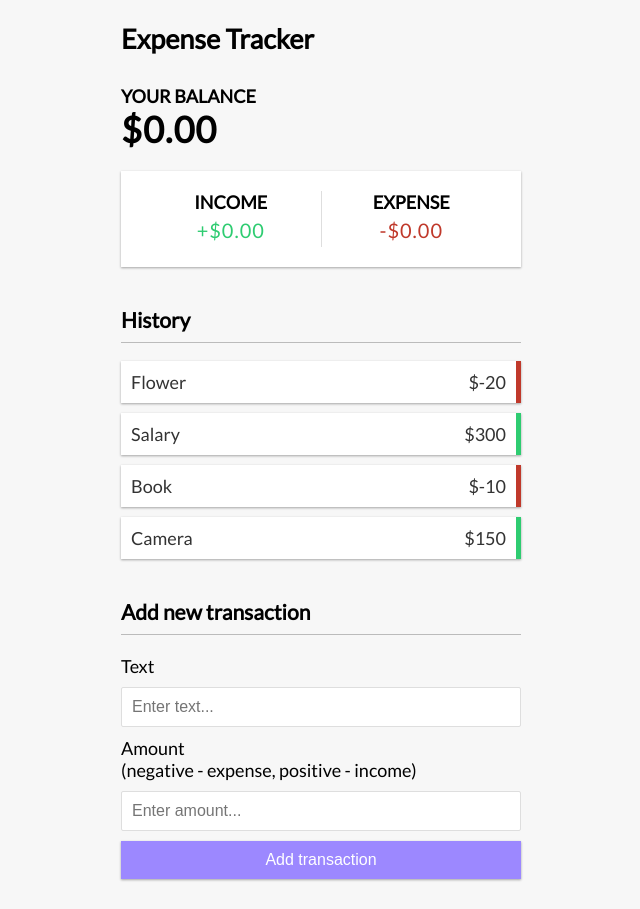
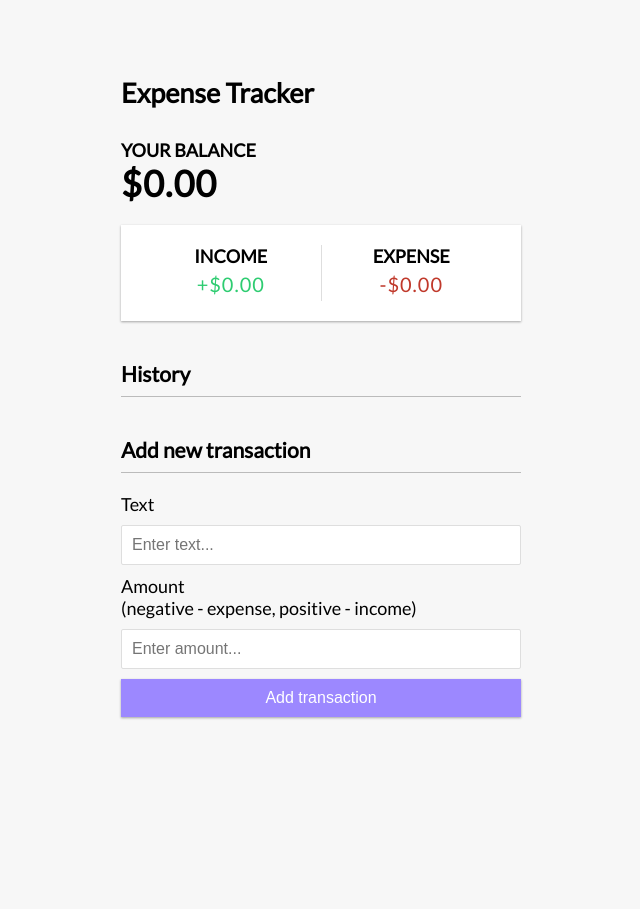
Before and after one commit to FilipeGDPC/Projeto-Vue-expense-tracker, a Vue app in the folder vue-expense-tracker/: page / in a window 1280 px wide. Shown: the whole page, without its empty margins (319-959 px from the left). After the commit the page ends 800 px from the top, so only its background shows below. Built offline with nearby package versions, Linux system fonts and the light colour scheme.

Commit message:
Refactor TransactionList component to accept transactions as a prop

```diff
--- a/vue-expense-tracker/src/App.vue
+++ b/vue-expense-tracker/src/App.vue
@@ -3,25 +3,24 @@
     <div class="container">
     <Balance />
     <IncomeExpenses />
-    <TransactionList />
+    <TransactionList :transactions="transactions" />
     <AddTransaction />
     </div>
 </template>
 
-<script>
+<script setup>
 import Header from './components/Header.vue'
 import Balance from './components/Balance.vue'
 import IncomeExpenses from './components/IncomeExpenses.vue';
 import TransactionList from './components/TransactionList.vue';
 import AddTransaction from './components/AddTransaction.vue';
 
-export default {
-    components: {
-        Header,
-        Balance,
-        IncomeExpenses,
-        TransactionList,
-        AddTransaction
-    }
-}
+import { ref } from 'vue';
+
+const transactions = ref[
+            { id: 1, text: 'Flower', amount: -20 },
+            { id: 2, text: 'Salary', amount: 300 },
+            { id: 3, text: 'Book', amount: -10 },
+            { id: 4, text: 'Camera', amount: 150 }
+        ];
 </script>
--- a/vue-expense-tracker/src/components/TransactionList.vue
+++ b/vue-expense-tracker/src/components/TransactionList.vue
@@ -5,23 +5,18 @@
            :key="transaction.id"
            :class="transaction.amount < 0 ? 'minus' : 'plus'"
            >
-
         {{ transaction.text }} <span>${{ transaction.amount }}</span><button class="delete-btn">x</button>
         </li>
       </ul>
 </template>
 
-<script>
-export default {
-    data(){
-        return {
-            transactions: [
-                { id: 1, text: 'Flower', amount: -20 },
-                { id: 2, text: 'Salary', amount: 300 },
-                { id: 3, text: 'Book', amount: -10 },
-                { id: 4, text: 'Camera', amount: 150 }
-            ]
-        }
-    }
-}
+<script setup>
+import { defineProps } from 'vue';
+
+const props = defineProps({
+  transactions: {
+    type: Array,
+    required: true
+  },
+});
 </script>
```
